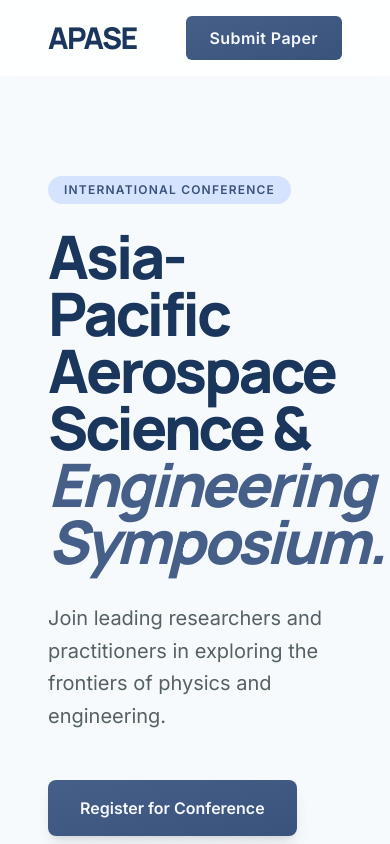
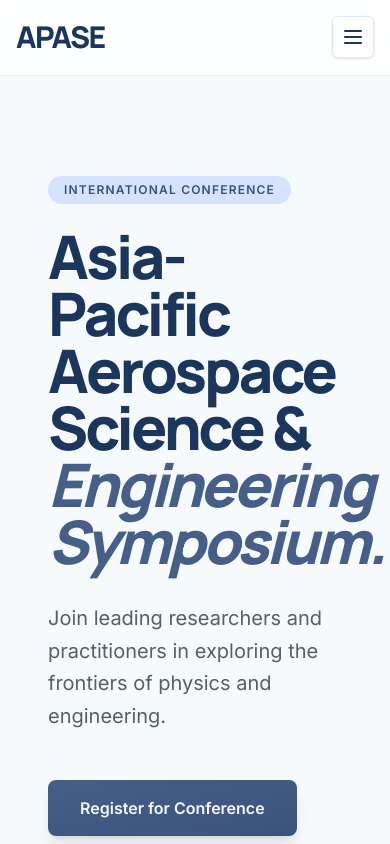
Before and after one commit to ascomlab/apase-web, a Next.js app: page / in a window 390 px wide. Shown: the top 844 px of the page. Built offline with nearby package versions, Linux system fonts and the light colour scheme.

Commit message:
feat: responsive navbar

```diff
--- a/components/Navigation.tsx
+++ b/components/Navigation.tsx
@@ -1,17 +1,22 @@
+"use client";
+
 import Link from "next/link";
+import { useState } from "react";
 import { navigationLinks } from "@/data/content";
 
 export default function Navigation() {
+  const [isOpen, setIsOpen] = useState(false);
+
   return (
-    <nav className="fixed top-0 w-full z-50 bg-white/85 backdrop-blur-md bg-surface-container-low">
-      <div className="flex justify-between items-center px-12 py-4 max-w-[1440px] mx-auto">
+    <nav className="fixed top-0 w-full z-50 bg-white/85 backdrop-blur-md bg-surface-container-low border-b border-slate-200/60">
+      <div className="flex items-center justify-between px-4 sm:px-6 lg:px-12 py-4 max-w-[1440px] mx-auto">
         <Link
           href="/"
           className="font-headline text-3xl font-black text-[#1A365D] tracking-tighter"
         >
           APASE
         </Link>
-        <div className="hidden md:flex gap-8 items-center">
+        <div className="hidden lg:flex gap-8 items-center">
           {navigationLinks.map((link) => (
             <Link
               key={link.label}
@@ -26,9 +31,66 @@ export default function Navigation() {
             </Link>
           ))}
         </div>
-        <button className="bg-gradient-to-br from-primary to-primary-dim text-on-primary px-6 py-2.5 rounded-md font-semibold tracking-wide hover:scale-95 transition-all duration-200">
+        <button className="hidden lg:inline-flex bg-gradient-to-br from-primary to-primary-dim text-on-primary px-6 py-2.5 rounded-md font-semibold tracking-wide hover:scale-95 transition-all duration-200">
           Submit Paper
         </button>
+        <button
+          type="button"
+          aria-label={isOpen ? "Close menu" : "Open menu"}
+          aria-expanded={isOpen}
+          aria-controls="mobile-navigation"
+          onClick={() => setIsOpen((open) => !open)}
+          className="lg:hidden inline-flex items-center justify-center rounded-md border border-slate-200 bg-white/90 p-2 text-[#1A365D] shadow-sm transition-colors hover:bg-slate-50"
+        >
+          <span className="sr-only">Toggle navigation menu</span>
+          <svg
+            className="h-6 w-6"
+            fill="none"
+            viewBox="0 0 24 24"
+            stroke="currentColor"
+            strokeWidth="2"
+          >
+            {isOpen ? (
+              <path
+                strokeLinecap="round"
+                strokeLinejoin="round"
+                d="M6 18L18 6M6 6l12 12"
+              />
+            ) : (
+              <path
+                strokeLinecap="round"
+                strokeLinejoin="round"
+                d="M4 6h16M4 12h16M4 18h16"
+              />
+            )}
+          </svg>
+        </button>
+      </div>
+      <div
+        id="mobile-navigation"
+        className={`lg:hidden overflow-hidden border-t border-slate-200 bg-white/95 transition-[max-height,opacity] duration-200 ${
+          isOpen ? "max-h-96 opacity-100" : "max-h-0 opacity-0"
+        }`}
+      >
+        <div className="mx-auto flex max-w-[1440px] flex-col gap-4 px-4 py-4 sm:px-6">
+          {navigationLinks.map((link) => (
+            <Link
+              key={link.label}
+              href={link.href}
+              onClick={() => setIsOpen(false)}
+              className={`font-headline text-lg font-bold tracking-tight transition-colors ${
+                link.active
+                  ? "text-[#1A365D]"
+                  : "text-slate-600 hover:text-[#1A365D]"
+              }`}
+            >
+              {link.label}
+            </Link>
+          ))}
+          <button className="mt-2 inline-flex w-full items-center justify-center rounded-md bg-gradient-to-br from-primary to-primary-dim px-6 py-3 font-semibold tracking-wide text-on-primary transition-transform duration-200 hover:scale-[0.99]">
+            Submit Paper
+          </button>
+        </div>
       </div>
     </nav>
   );
```
